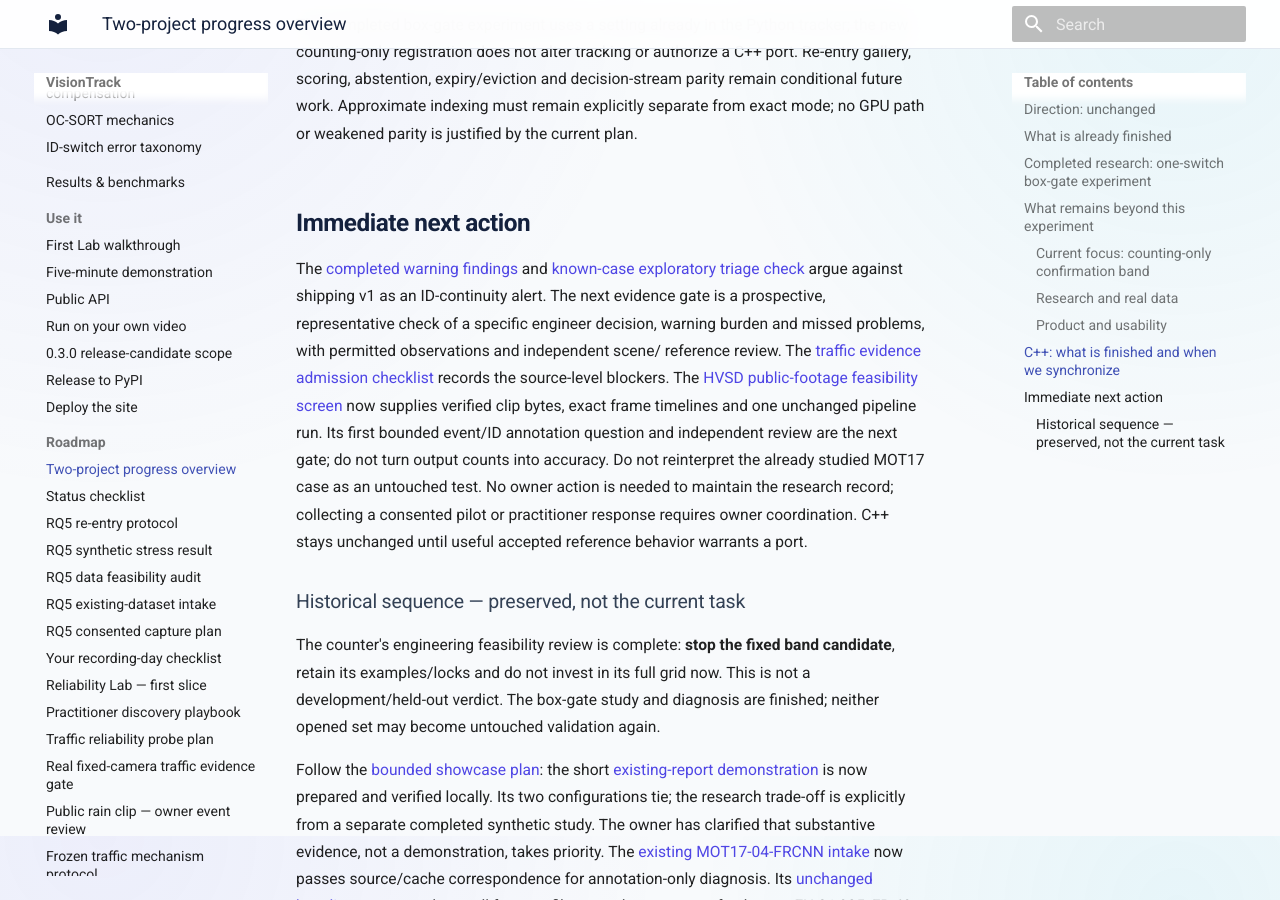
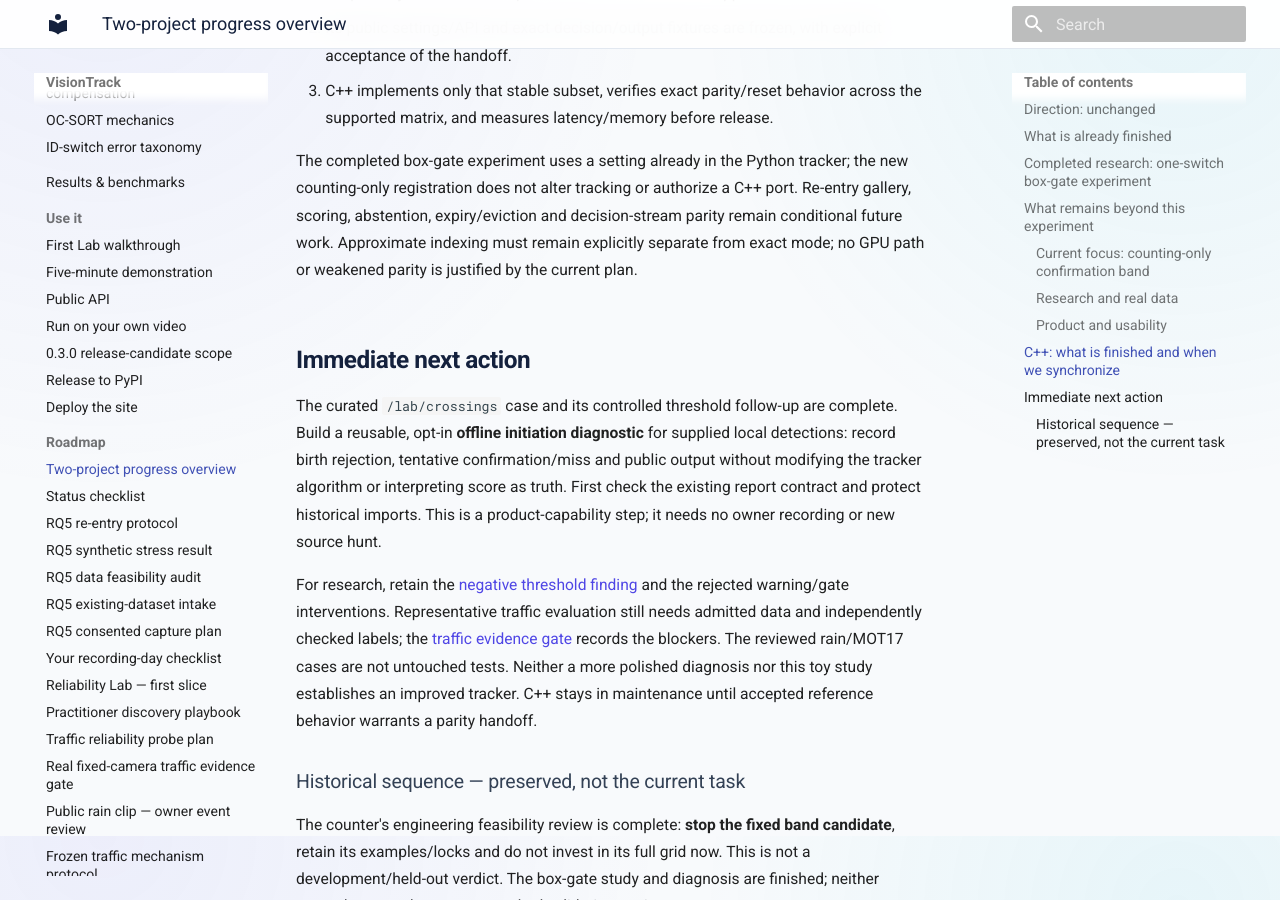
Before and after one commit to hulagerushikesh/visiontrack, an MkDocs documentation site: the page built from docs/PROGRESS_OVERVIEW.md, in a window 1280 px wide and 900 px high, scrolled down 8164 px. Built offline with MkDocs 1.6.1 and Material for MkDocs 9.7.7, drawn with Linux system fonts in a browser that asks for light colours; some of the changed text lies outside the part shown.

Commit message:
Retain threshold trade-offs and explain controlled findings in Lab

```diff
--- a/docs/PROGRESS_OVERVIEW.md
+++ b/docs/PROGRESS_OVERVIEW.md
@@ -11,9 +11,15 @@
 owner marks, 45 saved baseline frame observations and the exploratory 0.60/0.55
 threshold trade-off are accessible from the Lab. Its numeric schematics contain
 no footage and do not establish physical identity, accuracy or an accepted fix.
-The next research delivery is a bounded fresh-input initiation-threshold
-feasibility comparison, with misleading detections and confirmation costs as
-controls, before further representative traffic evaluation or C++ adoption.
+The [fresh-input initiation-threshold comparison](INITIATION_THRESHOLD_FINDINGS.md)
+is now complete: 54 paired synthetic cells / 324 passes. Earlier births recover
+true crossings but also confirm persistent false proposals and create false
+counts. All 36 below-both/above-both controls are byte-identical. The candidate
+fails the registered no-harm gate; defaults and C++ remain unchanged. The Lab
+now explains this result separately from the rain observations. Next product
+delivery: reusable offline birth/confirmation diagnosis for a local detection
+stream, preserving public output and historical report compatibility. A real
+traffic improvement claim still requires independently checked domain evidence.
 
 **Current review decision:** the owner delegated technical inspection because no
 second reviewer is available. The [AI-assisted exploratory case note](MOT17_AI_REVIEW_DECISION.md)
@@ -307,20 +313,20 @@
 
 ## Immediate next action
 
-The [completed warning findings](CONTINUITY_WARNING_FINDINGS.md) and
-[known-case exploratory triage check](CONTINUITY_WARNING_MOT17_FINDINGS.md)
-argue against shipping v1 as an ID-continuity alert. The next evidence gate is
-a prospective, representative check of a specific engineer decision, warning
-burden and missed problems, with permitted observations and independent scene/
-reference review. The [traffic evidence admission checklist](REAL_TRAFFIC_EVIDENCE_GATE.md)
-records the source-level blockers. The [HVSD public-footage feasibility screen](PUBLIC_TRAFFIC_VIDEO_FEASIBILITY.md)
-now supplies verified clip bytes, exact frame timelines and one unchanged
-pipeline run. Its first bounded event/ID annotation question and independent
-review are the next gate; do not turn output counts into accuracy. Do not
-reinterpret the already studied MOT17 case as an
-untouched test. No owner action is needed to maintain the research record;
-collecting a consented pilot or practitioner response requires owner coordination.
-C++ stays unchanged until useful accepted reference behavior warrants a port.
+The curated `/lab/crossings` case and its controlled threshold follow-up are
+complete. Build a reusable, opt-in **offline initiation diagnostic** for supplied
+local detections: record birth rejection, tentative confirmation/miss and public
+output without modifying the tracker algorithm or interpreting score as truth.
+First check the existing report contract and protect historical imports. This
+is a product-capability step; it needs no owner recording or new source hunt.
+
+For research, retain the [negative threshold finding](INITIATION_THRESHOLD_FINDINGS.md)
+and the rejected warning/gate interventions. Representative traffic evaluation
+still needs admitted data and independently checked labels; the
+[traffic evidence gate](REAL_TRAFFIC_EVIDENCE_GATE.md) records the blockers.
+The reviewed rain/MOT17 cases are not untouched tests. Neither a more polished
+diagnosis nor this toy study establishes an improved tracker. C++ stays in
+maintenance until accepted reference behavior warrants a parity handoff.
 
 ### Historical sequence — preserved, not the current task
 
```
Also changed, not shown: docs/INITIATION_THRESHOLD_FINDINGS.md (added, +101 -0 lines), docs/NEXT_STEPS.md (+12 -0 lines), docs/STATUS.md (+10 -0 lines), 4 other files.
